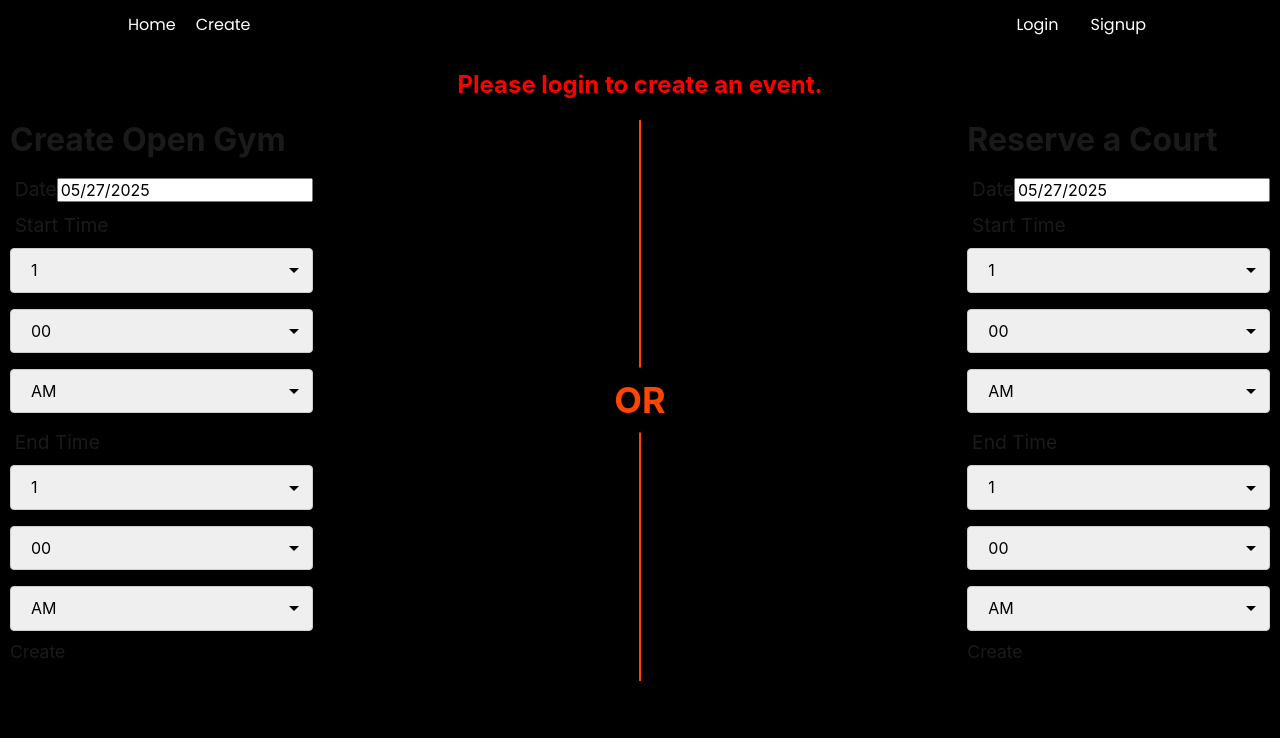
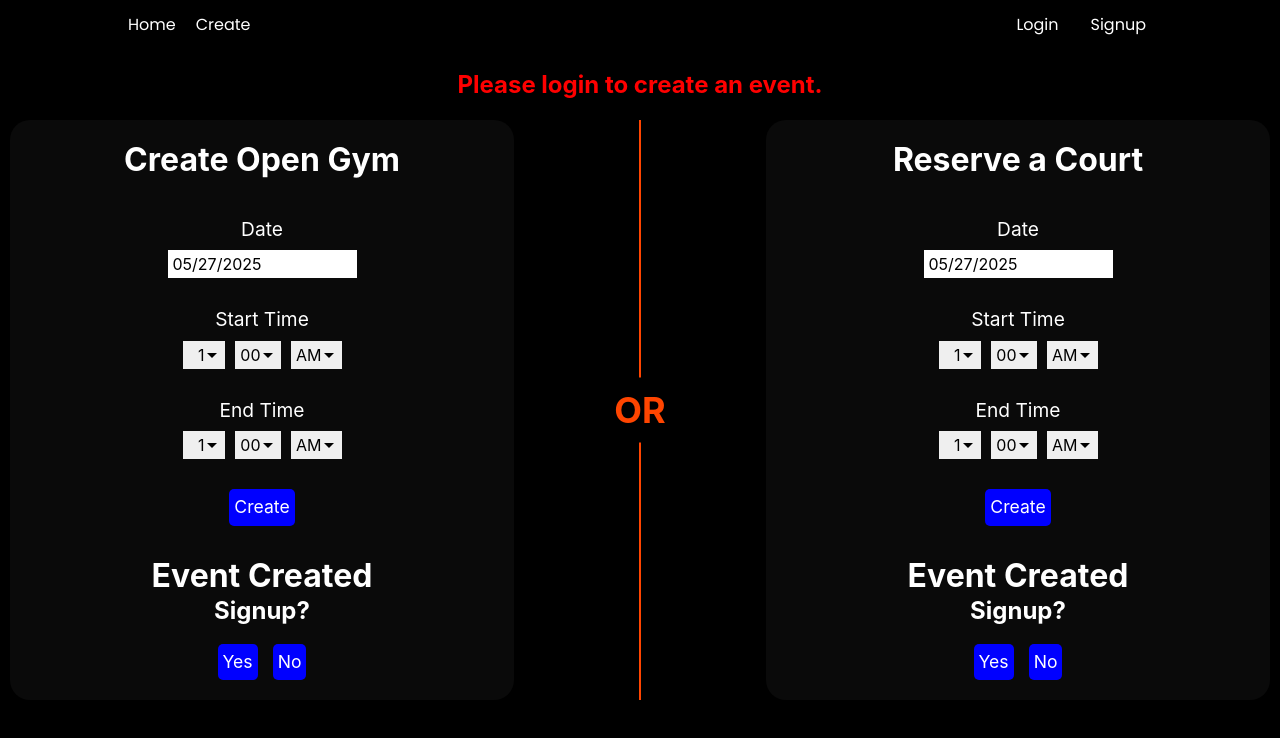
Before and after one commit to wbrush/gamehunter, a React (Vite) app in the folder real_code/frontend_react/: page /create in a window 1280 px wide. Shown: the top 738 px of the page. Built offline with nearby package versions, Linux system fonts and the light colour scheme.

Commit message:
updated create form to prompt user to signup after event creation

```diff
--- a/real_code/frontend_react/src/components/createForm/form.jsx
+++ b/real_code/frontend_react/src/components/createForm/form.jsx
@@ -2,7 +2,10 @@ import { useState, useEffect } from 'react'
 import DatePicker from 'react-datepicker'
 import 'react-datepicker/dist/react-datepicker.css'
 
-import { postCreateEventRequest } from '../../utils/functions'
+import Auth from '../../utils/auth'
+import { postCreateEventRequest, postEventRequest } from '../../utils/functions'
+
+import './form.css'
 
 const Form = ({ form }) => {
     const [date, setDate] = useState(new Date())
@@ -14,12 +17,15 @@ const Form = ({ form }) => {
     const [endHour, setEndHour] = useState(1)
     const [endMinute, setEndMinute] = useState(0)
     const [endCycle, setEndCycle] = useState('AM')
+    const [creationFailure, setCreationFailure] = useState(false)
+    const [signupModal, setSignupModal] = useState(true)
+    const [eventId, setEventId] = useState(null)
 
     useEffect(() => {
         date.setHours(startHour, startMinute, 0, 0)
     }, [])
 
-    const createEvent = () => {
+    const createEvent = async () => {
         if (startCycle === 'PM') {
             date.setHours(Number(startHour) + 12, Number(startMinute))
         } else {
@@ -41,11 +47,43 @@ const Form = ({ form }) => {
         event_type: form,
         start_date: tempStart,
         end_date: tempEnd,
-        players: 1
+        players: 0
         }
 
-        // console.log('submitted form', eventDetails)
-        postCreateEventRequest(url, eventDetails)
+        const result = await postCreateEventRequest(url, eventDetails)
+        if (result.result) {
+            setCreationFailure(false)
+            setSignupModal(true)
+            setEventId(result.id)
+        } else {
+            setCreationFailure(true)
+        }
+    }
+
+    const eventSignup = async () => {
+        console.log(eventId)
+
+        const userData = Auth.getUser()
+        const data = {
+            user: userData.user.id,
+            event: eventId
+        }
+        const userEvents = JSON.parse(localStorage.getItem('user_events'))
+
+        if (Auth.loggedIn()) {
+            const response = await postEventRequest('https://gh-event-mgr-462896897923.us-central1.run.app/api/v1/add/', data)
+            if (response) {
+                if (userEvents) {
+                    localStorage.setItem('user_events', JSON.stringify([...userEvents, info]))
+                } else {
+                    localStorage.setItem('user_events', JSON.stringify([info]))
+                }
+                setSignupModal(false)
+
+                // increment player count
+                url = `https://gh-event-mgr-462896897923.us-central1.run.app/api/v1/inc/`
+            }
+        }
     }
 
     return (
@@ -125,7 +163,19 @@ const Form = ({ form }) => {
                 </div>
 
                 <p id='form-submit' onClick={() => createEvent()}>Create</p>
+                {signupModal ? (
+                    <div className='create-modal'>
+                        <h2>Event Created</h2>
+                        <h4>Signup?</h4>
+                        <div className="modal-buttons">
+                            <p onClick={eventSignup}>Yes</p>
+                            <p onClick={() => setSignupModal(false)}>No</p>
+                        </div>
+                    </div>
+                ) : null}
             </form>
+
+            {creationFailure ? <p id='error'>Failed to create event</p> : null}
         </div>
     )
 }
```
